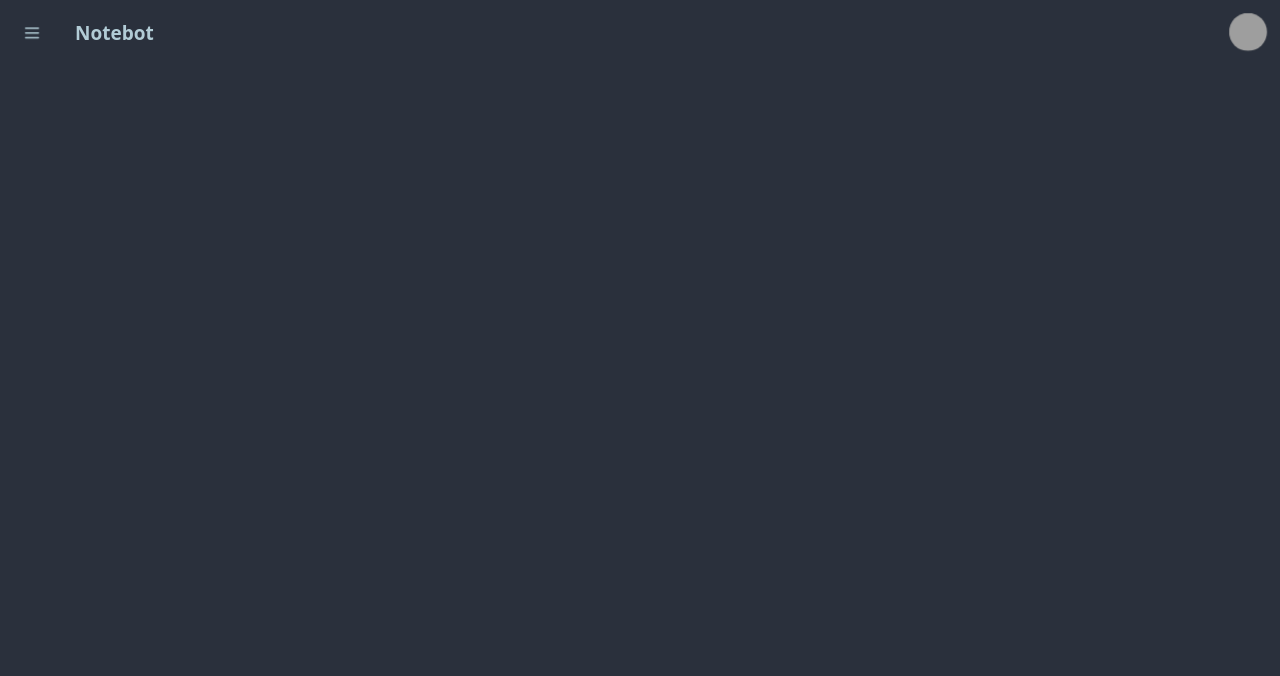
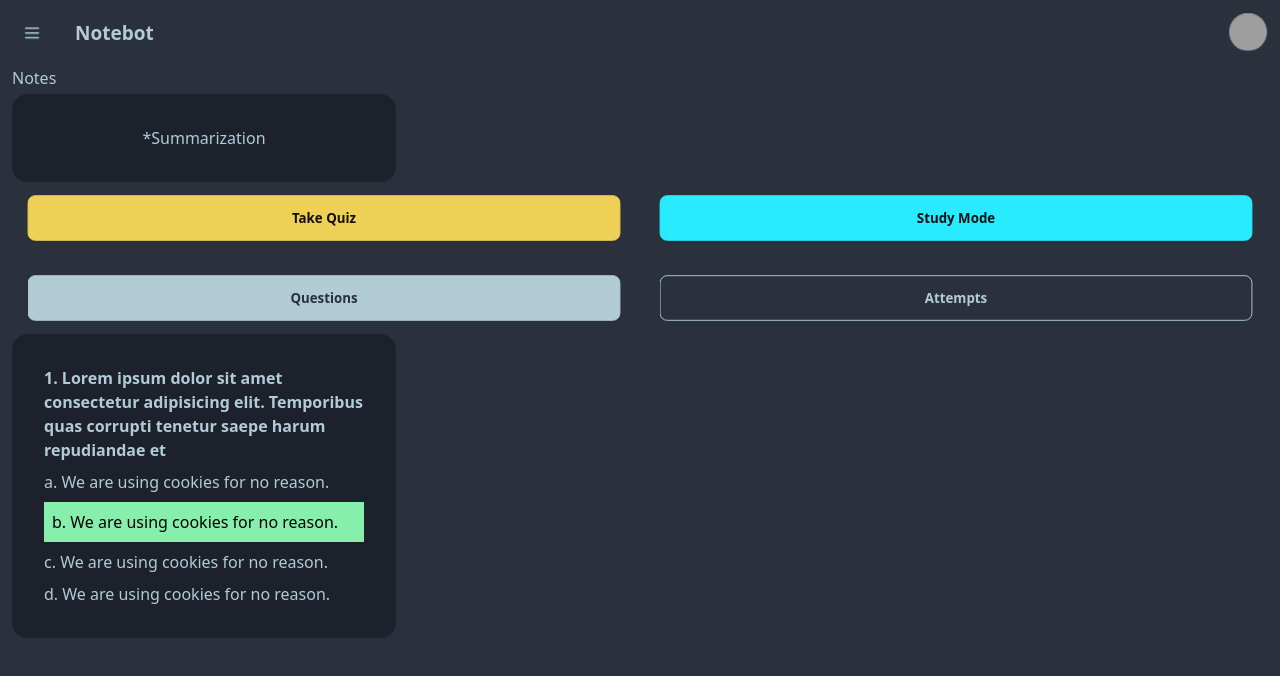
Before and after one commit to Shoon23/notebot_ui, a React (Vite) app: page /quiz/view in a window 1280 px wide. Shown: the top 676 px of the page. Built offline with nearby package versions, Linux system fonts and the light colour scheme; grey boxes are pictures that could not be loaded.

Commit message:
add: initial pages

```diff
--- a/src/App.tsx
+++ b/src/App.tsx
@@ -9,7 +9,11 @@ import "./theme/index.css";
 import Home from "./pages/Home";
 import Login from "./pages/Login";
 import Register from "./pages/Register";
+import Quiz from "./pages/Quiz";
+// Layout
 import Layout from "./components/layouts/Layout";
+import GenerateQuiz from "./pages/GenerateQuiz";
+import ViewQuiz from "./pages/ViewQuiz";
 
 setupIonicReact();
 
@@ -20,6 +24,15 @@ const App: React.FC = () => (
         <Layout>
           <Route exact path="/home">
             <Home />
+          </Route>
+          <Route exact path="/quiz">
+            <Quiz />
+          </Route>
+          <Route exact path="/quiz/generate">
+            <GenerateQuiz />
+          </Route>
+          <Route exact path="/quiz/view">
+            <ViewQuiz />
           </Route>
         </Layout>
         <Route exact path="/">
--- /dev/null
+++ b/src/pages/GenerateQuiz.tsx
@@ -0,0 +1,35 @@
+import React from "react";
+import Input from "../components/Input";
+
+const GenerateQuiz = () => {
+  return (
+    <section className="px-3">
+      <form className="space-y-3">
+        <Input type="text" placeholder="Quiz Name" />
+        <select className="select select-bordered w-full">
+          <option disabled selected>
+            Notes
+          </option>
+        </select>
+        <select className="select select-bordered w-full">
+          <option disabled selected>
+            Difficulty
+          </option>
+        </select>{" "}
+        <select className="select select-bordered w-full">
+          <option disabled selected>
+            Question Type
+          </option>
+        </select>
+        <select className="select select-bordered w-full">
+          <option disabled selected>
+            BLOOMS Level
+          </option>
+        </select>
+        <button className="btn btn-warning w-full">Generate</button>
+      </form>
+    </section>
+  );
+};
+
+export default GenerateQuiz;
--- a/src/pages/Home.tsx
+++ b/src/pages/Home.tsx
@@ -11,14 +11,46 @@ import Navbar from "../components/layouts/WebNavigation";
 
 const Home: React.FC = () => {
   return (
-    <section>
-      <button className="btn">Button</button>
-      <button className="btn btn-neutral">Neutral</button>
-      <button className="btn btn-primary">Primary</button>
-      <button className="btn btn-secondary">Secondary</button>
-      <button className="btn btn-accent">Accent</button>
-      <button className="btn btn-ghost">Ghost</button>
-      <button className="btn btn-link">Link</button>
+    <section className="min-h-screen flex flex-col  gap-10 items-center">
+      <div className="flex gap-5 flex-col lg:flex-row">
+        <div className="card bg-neutral text-neutral-content w-96 h-64">
+          <div className="card-body items-center text-center">
+            <h2 className="card-title">
+              "Lorem ipsum dolor sit amet, consectetur adipisicing elit. Fugit
+              quam error, natus, totam sequi amet aliquam dolorum aperiam animi,
+              dolorem eaque? Nam eaque consequuntur numquam nulla incidunt vel,
+              in facere.!"
+            </h2>
+          </div>
+        </div>
+        <div className="card bg-neutral text-neutral-content w-96 h-64">
+          <figure className="px-10 pt-10">
+            <img
+              src="https://img.daisyui.com/images/stock/photo-1606107557195-0e29a4b5b4aa.webp"
+              alt="Shoes"
+              className="rounded-xl"
+            />
+          </figure>
+          <div className="card-body items-center text-center">
+            <h2 className="card-title">Streak!</h2>
+          </div>
+        </div>
+      </div>
+      <div className="flex gap-5">
+        <div className="flex gap-1 flex-col">
+          <h1>Recent Quiz</h1>
+          <div className="flex flex-col gap-2">
+            <div className="btn btn-neutral h-16 flex flex-row justify-between text-neutral-content w-96">
+              <h2 className="card-title">Lorem</h2>
+              <h2 className="card-title">5/10</h2>
+            </div>
+            <div className="btn btn-neutral h-16 flex flex-row justify-between text-neutral-content w-96">
+              <h2 className="card-title">Lorem</h2>
+              <h2 className="card-title">9/10</h2>
+            </div>
+          </div>
+        </div>
+      </div>
     </section>
   );
 };
--- /dev/null
+++ b/src/pages/Quiz.tsx
@@ -0,0 +1,37 @@
+import { IonSegment, IonSegmentButton, IonLabel } from "@ionic/react";
+import React from "react";
+
+const Quiz: React.FC = () => {
+  return (
+    <section className="flex px-3 gap-3 flex-col h-screen overflow-y-scroll">
+      <label className="input input-bordered flex items-center gap-2">
+        <input type="text" className="grow" placeholder="Search" />
+        <svg
+          xmlns="http://www.w3.org/2000/svg"
+          viewBox="0 0 16 16"
+          fill="currentColor"
+          className="h-4 w-4 opacity-70"
+        >
+          <path
+            fillRule="evenodd"
+            d="M9.965 11.026a5 5 0 1 1 1.06-1.06l2.755 2.754a.75.75 0 1 1-1.06 1.06l-2.755-2.754ZM10.5 7a3.5 3.5 0 1 1-7 0 3.5 3.5 0 0 1 7 0Z"
+            clipRule="evenodd"
+          />
+        </svg>
+      </label>
+      <div className="flex gap-2">
+        <button className="btn flex-1 btn-info">Quizzes</button>
+        <button className="btn flex-1 btn-outline">Attempted</button>
+      </div>
+      <button className="btn btn-warning">Generate Quiz</button>
+      <div className="flex flex-col">
+        <div className="btn btn-neutral h-16 flex flex-row justify-between text-neutral-content w-96">
+          <h2 className="card-title">Lorem</h2>
+          <h2 className="card-title">5/10</h2>
+        </div>
+      </div>
+    </section>
+  );
+};
+
+export default Quiz;
--- /dev/null
+++ b/src/pages/ViewQuiz.tsx
@@ -0,0 +1,42 @@
+import React from "react";
+
+const ViewQuiz = () => {
+  return (
+    <section className="px-3 flex flex-col gap-3">
+      <div className="flex flex-col gap-1">
+        <h1>Notes</h1>
+        <div className="card bg-neutral text-neutral-content w-96">
+          <div className="card-body items-center text-center">
+            <p>*Summarization</p>
+          </div>
+        </div>
+      </div>
+      <div className="flex gap-2 ">
+        <button className="btn flex-1 btn-warning ">Take Quiz</button>
+        <button className="btn flex-1 btn-info">Study Mode</button>
+      </div>
+      <div className="flex gap-2 mt-5">
+        <button className="btn flex-1 btn-active btn-outline">Questions</button>
+        <button className="btn flex-1 btn-outline">Attempts</button>
+      </div>
+      <div className="flex flex-col">
+        <div className="card bg-neutral text-neutral-content w-96">
+          <div className="card-body">
+            <h2 className="font-bold">
+              1. Lorem ipsum dolor sit amet consectetur adipisicing elit.
+              Temporibus quas corrupti tenetur saepe harum repudiandae et
+            </h2>
+            <p>a. We are using cookies for no reason.</p>
+            <p className=" bg-green-300 text-black p-2">
+              b. We are using cookies for no reason.
+            </p>
+            <p>c. We are using cookies for no reason.</p>
+            <p>d. We are using cookies for no reason.</p>
+          </div>
+        </div>
+      </div>
+    </section>
+  );
+};
+
+export default ViewQuiz;
```
